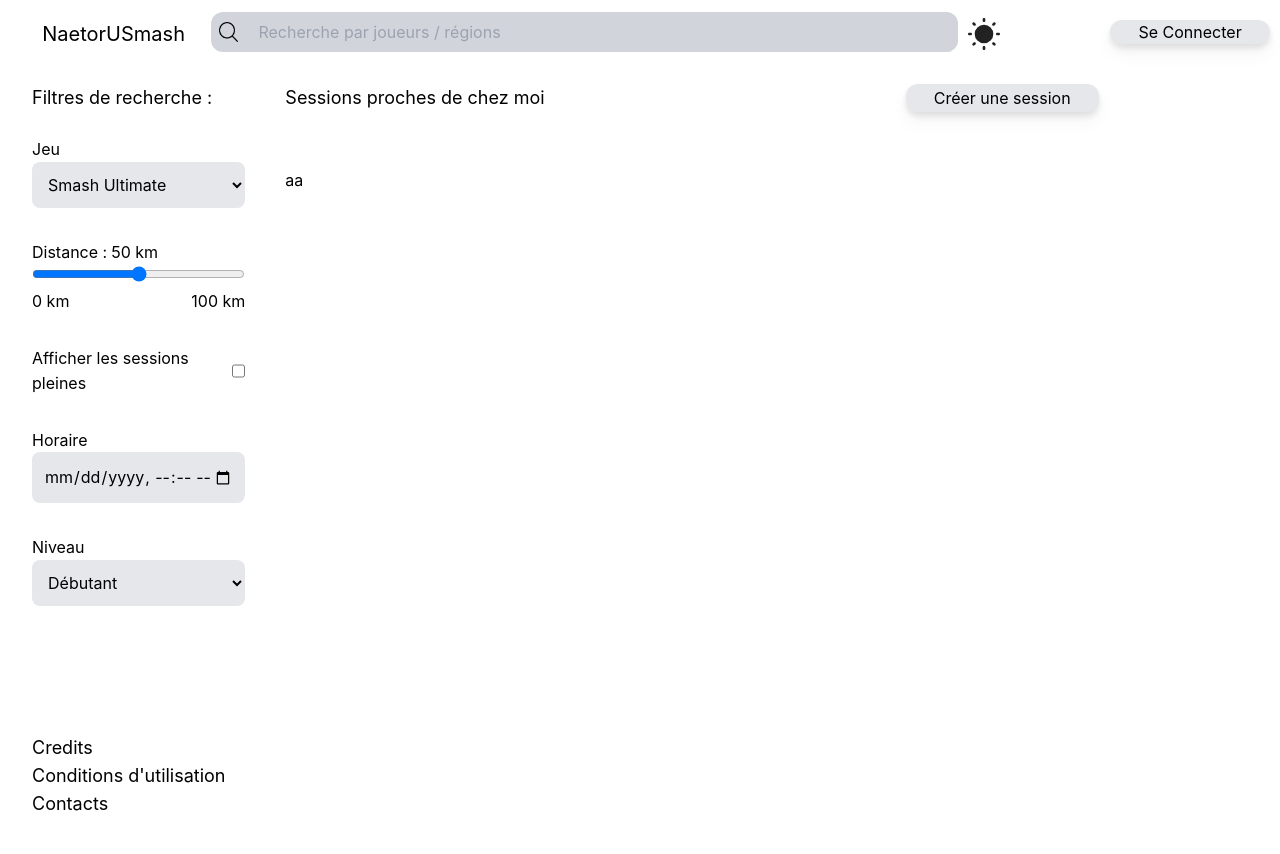
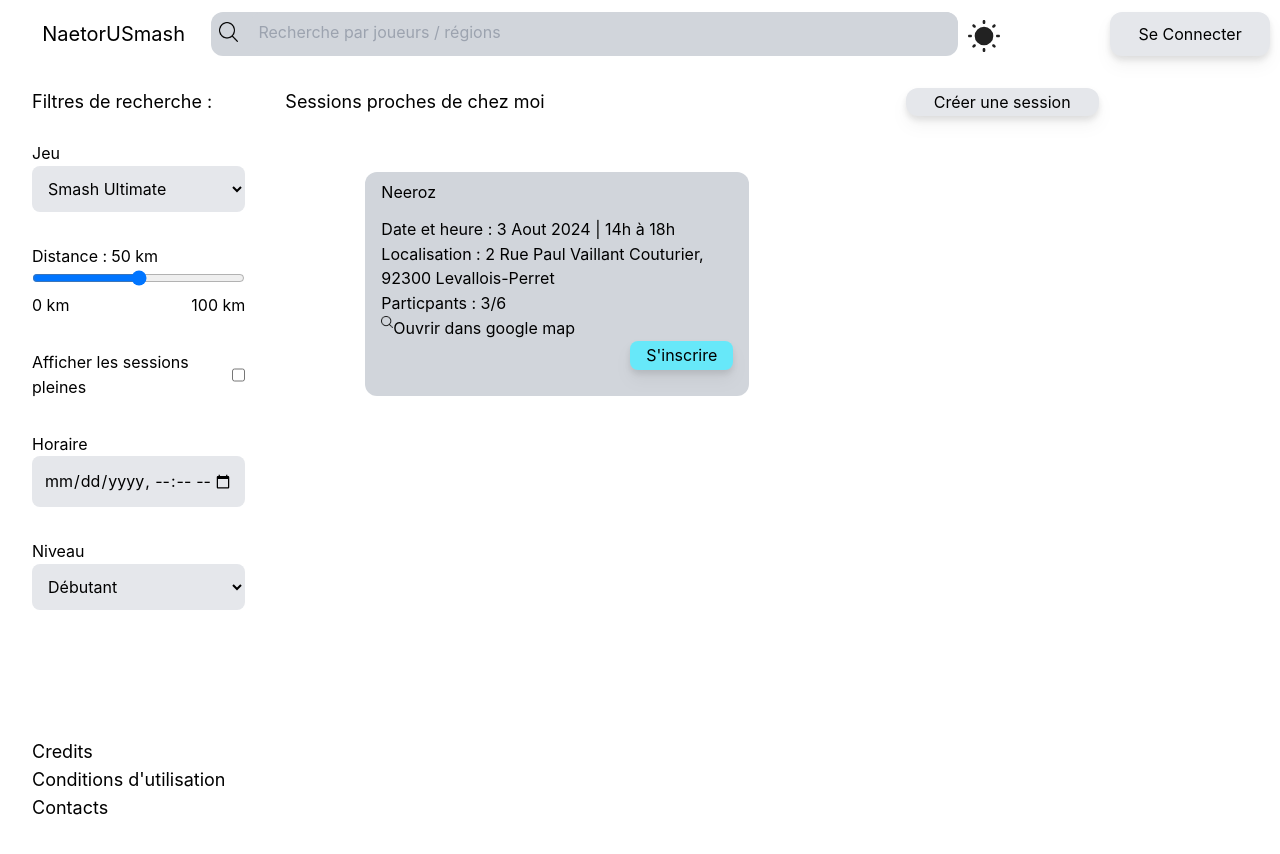
Before and after one commit to shyybi/smashsession, a React (Create React App) app: page / in a window 1280 px wide. Shown: the top 854 px of the page. Built offline with nearby package versions, Linux system fonts and the light colour scheme; no server answers.

Commit message:
Preview session css + Create Session Page advanced

```diff
--- a/package.json
+++ b/package.json
@@ -18,6 +18,7 @@
     "react": "^18.3.1",
     "react-dom": "^18.3.1",
     "react-router-dom": "^6.25.1",
+    "react-script": "^2.0.5",
     "react-scripts": "5.0.1",
     "react-tooltip": "^5.27.1",
     "web-vitals": "^2.1.4"
--- a/src/Create.js
+++ b/src/Create.js
@@ -1,7 +1,40 @@
+import "./App.css";
+
 function Create () {
   return (
-    <div>
-      <h1>Create</h1>
+    <div className="flex flex-col">
+      <header>
+        <p>NaetorUSmash</p>
+        {/*
+        <div>
+          <img
+            src={`https://cdn.discordapp.com/avatars/${user.id}/${user.avatar}.png`}
+            alt="Discord Profile"
+            className="flex justify-center rounded-full size-72 border-2 border-black"
+          />
+          <p>{user.global_name}</p>
+        </div>
+        */}
+      </header>
+      <div className="flex flex-row w-full justify-center">
+        <div className="flex flex-row w-full justify-center">
+          <div className="flex justify-start w-auto">
+            <button>Annuler</button>
+          </div>
+          <div className="flex justify-center w-auto">
+            <p>Créer une session</p>
+          </div>
+          <div>
+            <p>Titre :</p>
+            <input type="text" placeholder="aa"></input>
+          </div>
+          <div>
+            <p>Description :</p>
+            <textarea placeholder="aa"></textarea>
+          </div>
+
+        </div>
+      </div>
     </div>
   );
 }
--- a/src/Home.js
+++ b/src/Home.js
@@ -54,7 +54,6 @@ function Home({ user, isLoadingUser }) {
   const handleDistanceChange = (event) => {
     setDistance(event.target.value);
   };
-
   return (
     <div>
       <header id="App-Header" className="flex flex-row justify-evenly mt-3">
@@ -93,7 +92,7 @@ function Home({ user, isLoadingUser }) {
           ) : (
             <button
               onClick={handleLogin}
-              className="bg-gray-200 px-7 rounded-xl drop-shadow-lg ml-20 transition-all transform hover:bg-gray-300"
+              className="bg-gray-200 px-7 rounded-xl drop-shadow-lg ml-20 transition-all transform hover:bg-gray-300 h-11"
             >
               Se Connecter
             </button>
@@ -177,8 +176,30 @@ function Home({ user, isLoadingUser }) {
                   <Link to="/create">Créer une session</Link>
                 </button>
               </div>
-              <div className="mt-14 h-screen">
-                <p>aa</p>
+              <div className="flex  ml-20 h-auto w-full flex-row flex-wrap ">
+
+                <div className="bg-gray-300 rounded-xl mt-14 mr-4 h-56 w-96">
+                  <div className="ml-4">
+                    <div className="mt-2 ">
+                      {/*PFP */}
+                      <p>Neeroz</p>
+                    </div>
+                    <div className="mt-3">
+                      <p>Date et heure : 3 Aout 2024 | 14h à 18h</p>
+                      <p>Localisation : 2 Rue Paul Vaillant Couturier, 92300 Levallois-Perret</p>
+                      <p>Particpants : 3/6</p>
+                    </div>
+                    <div className="flex flex-row">
+                    <img src={searchico} className="size-3" alt="google map"></img>
+                    <p>Ouvrir dans google map</p>
+                  </div>
+                  </div>
+
+                  <div className="flex justify-end mr-4 ">
+                    <button className="bg-cyan-300 drop-shadow-lg px-4 py-0.5 rounded-lg hover:bg-cyan-400">S'inscrire</button>
+                  </div>
+                </div>
+
               </div>
             </div>
           </div>
```
Also changed, not shown: 1 other file (tests, documents, lock files or other folders).
